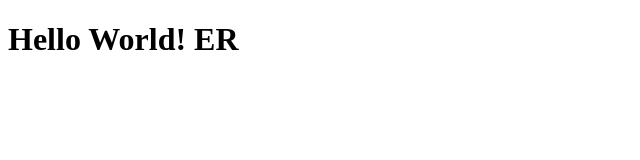
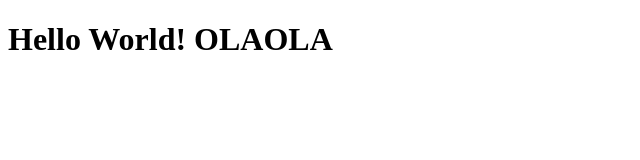
Before and after one commit to JoaoCruz55/Ines-Galiza, a plain HTML site: page index.htm in a window 1280 px wide. Shown: the whole page, without its empty margins (0-640 px from the left). Drawn offline with Linux system fonts and the light colour scheme.

Commit message:
Update index.htm

```diff
--- a/index.htm
+++ b/index.htm
@@ -9,7 +9,7 @@
 </head>
 
 <body>
-    <h1>Hello World! ER</h1>
+    <h1>Hello World! OLAOLA</h1>
 </body>
 
 </html>
```
